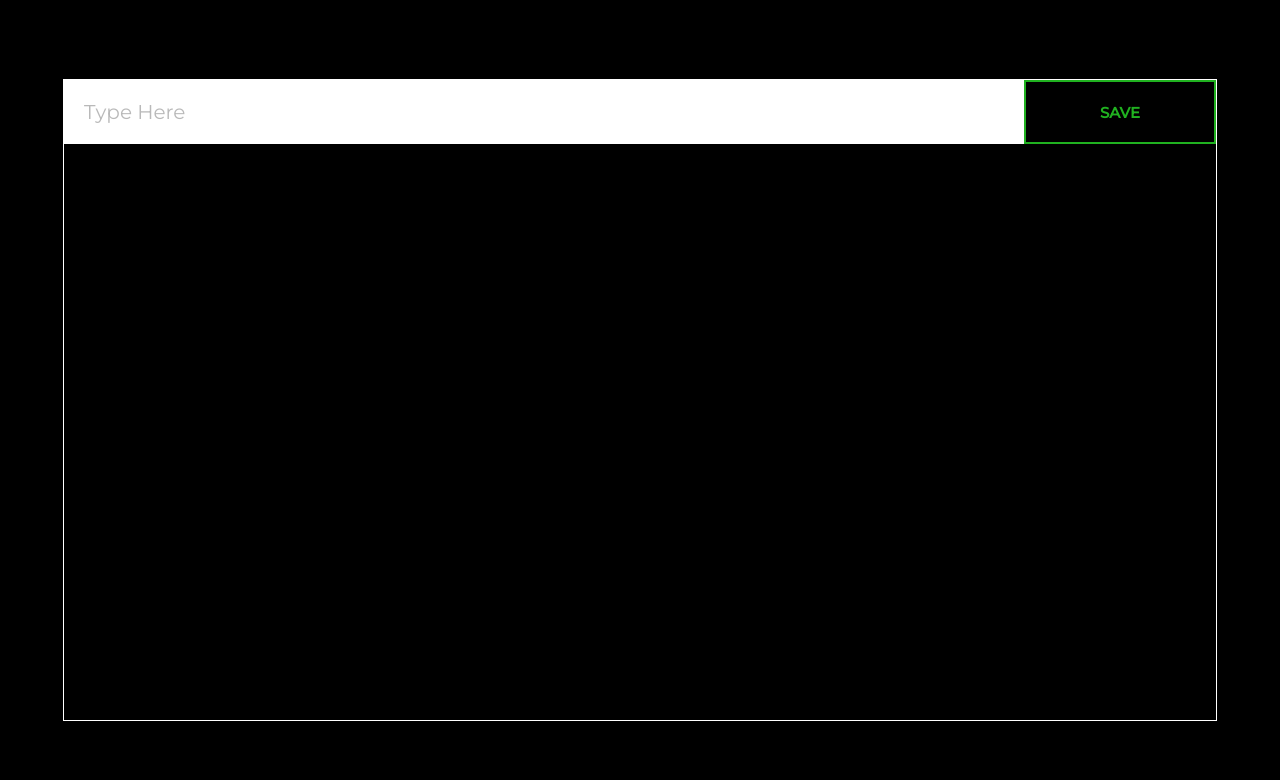
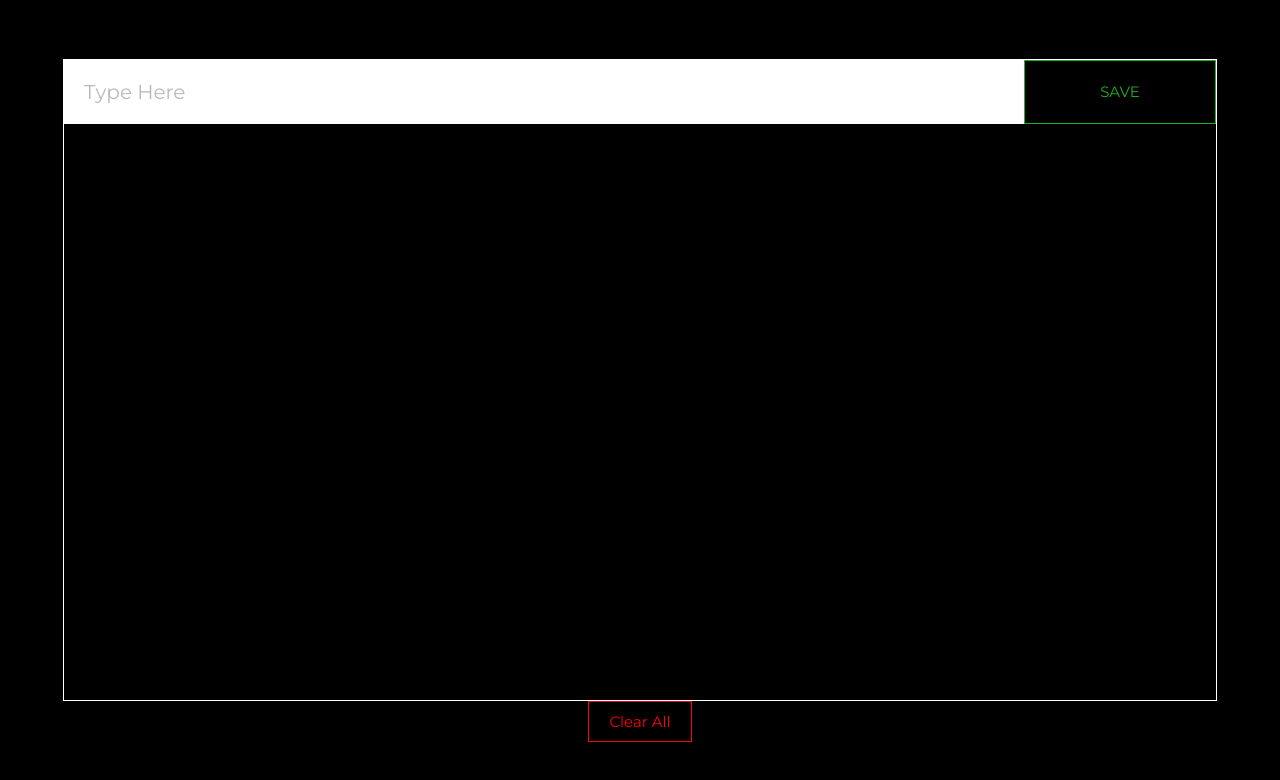
Before and after one commit to Sharjeel-Afridi/ToDoList, a plain HTML site: page index.html in a window 1280 px wide. Drawn offline with Linux system fonts and the light colour scheme.

Commit message:
clear all done

```diff
--- a/index.html
+++ b/index.html
@@ -18,6 +18,7 @@
 
                 </div>
             </div>
+            <button class="clear" id="clear">Clear All</button>
         </section>
 
     </body>
--- a/script.js
+++ b/script.js
@@ -1,7 +1,7 @@
 const inputEl = document.getElementById('input')
 const saveBtn = document.getElementById('save')
 let listEl = document.getElementById('list')
-
+const clearBtn = document.getElementById('clear')
 let i = 0;
 
 function save(){
@@ -38,3 +38,9 @@ function save(){
 
 
 saveBtn.addEventListener('click', save)
+clearBtn.addEventListener('click', () =>{
+    i = 0;
+    while (listEl.firstChild) {
+        listEl.removeChild(listEl.firstChild);
+    }
+})
--- a/styles.css
+++ b/styles.css
@@ -13,6 +13,7 @@ section{
     display: flex;
     justify-content: center;
     align-items: center;
+    flex-direction: column;
     height:100vh;
     width: 100vw;
 }
@@ -49,9 +50,9 @@ section{
     width: calc(100% - 75vw);
     font-size: 15px;
     font-family: Montserrat;
-    font-weight: 700;
+    font-weight: 400;
     background: transparent;
-    border: 2px solid rgb(32, 177, 32);
+    border: 1px solid rgb(32, 177, 32);
     color: rgb(32, 177, 32);
     cursor: pointer;
     transition: 0.3s;
@@ -79,3 +80,19 @@ section{
  .list input{
     margin: 0;
  }
+
+ .clear{
+    padding: 10px 20px;
+    font-size: 15px;
+    font-family: Montserrat;
+    font-weight: 400;
+    background: transparent;
+    border: 1px solid red;
+    color: red;
+    cursor: pointer;
+    transition: 0.3s;
+ }
+ .clear:hover{
+    color: white;
+    background-color: red;
+}
```
